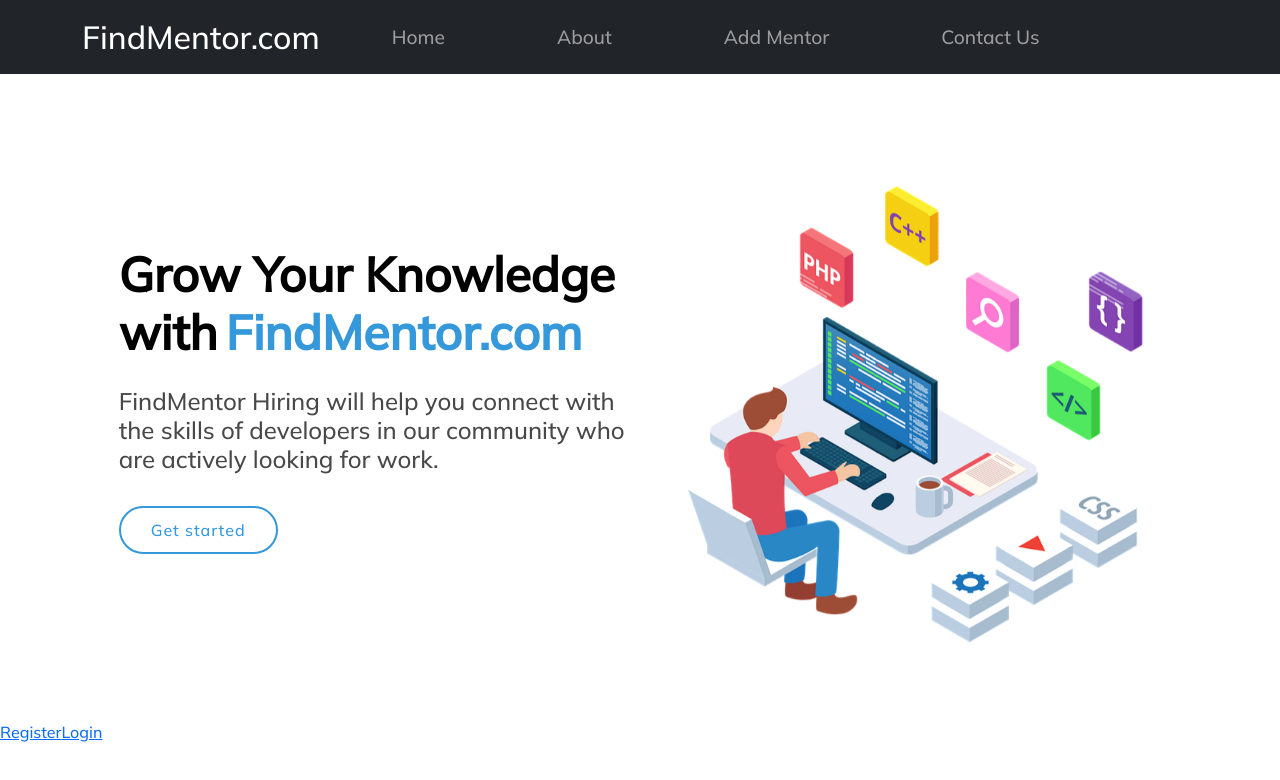
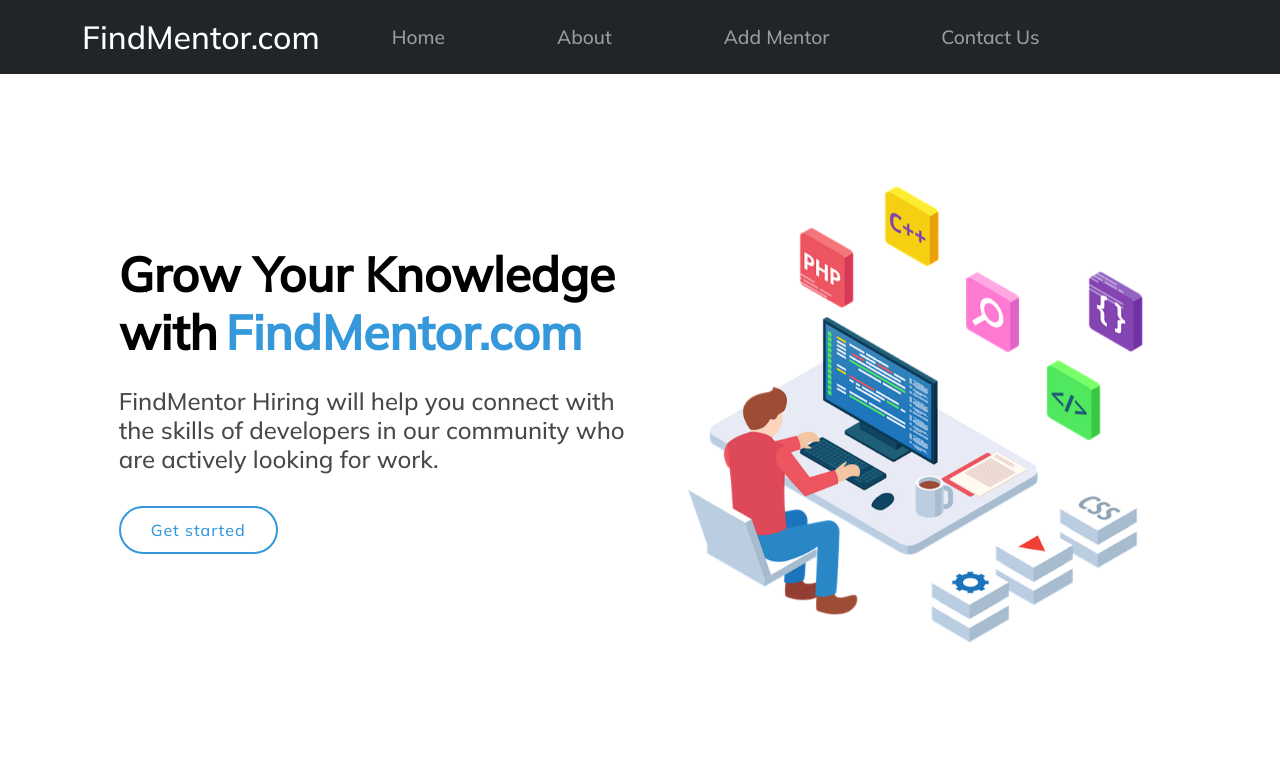
Before and after one commit to anurickster/mentor-search, a React (Create React App) app: page /about in a window 1280 px wide. Shown: the top 780 px of the page. Built offline with nearby package versions, Linux system fonts and the light colour scheme.

Commit message:
removed register login links, bootstrap links from html bcz they installed in react

```diff
--- a/src/App.css
+++ b/src/App.css
@@ -1,8 +1,8 @@
-@import url("https://fonts.googleapis.com/css2?family=Mulish:ital,wght@0,200;0,300;0,500;1,300&display=swap");
+@import url('https://fonts.googleapis.com/css2?family=Mulish:ital,wght@0,200;0,300;0,500;1,300&display=swap');
 
 * {
   margin: 0;
   padding: 0;
   box-sizing: border-box;
-  font-family: "Mulish", sans-serif;
+  font-family: 'Mulish', sans-serif;
 }
--- a/src/App.js
+++ b/src/App.js
@@ -1,26 +1,13 @@
-// <<<<<<< HEAD
 import React from 'react';
 import './App.css';
 import 'bootstrap/dist/css/bootstrap.min.css';
-
-import { BrowserRouter as Router, Route, Link, Routes } from 'react-router-dom';
+import { BrowserRouter as Router, Route, Routes } from 'react-router-dom';
 import Homepage from './Components/Homepage/Homepage';
 import Addmentor from './Components/Addmentor/Addmentor';
 import Aboutpage from './Components/Aboutpage/Aboutpage';
 import Login from './Components/Loginpage/Login';
 import Register from './Components/Register/Register';
 import Contactpage from './Components/Contactpage/Contactpage';
-// =======
-// import './App.css';
-// import { BrowserRouter as Router, Route, Routes } from 'react-router-dom';
-// import Homepage from './Components/Homepage/Homepage';
-// import Addmentor from './Components/Addmentor/Addmentor';
-// import Aboutpage from './Components/Aboutpage/Aboutpage';
-// import Login from './Components/Loginpage/Login';
-// import Contactpage from './Components/Contactpage/Contactpage';
-// import React from 'react';
-// import './App.css';
-// >>>>>>> 2c714f5d7d308180736a530abd35dc9f381749a2
 
 function App() {
   return (
@@ -34,8 +21,6 @@ function App() {
           <Route path='/addmentor' element={<Addmentor />} />
           <Route path='/Contact' element={<Contactpage />} />
         </Routes>
-        <Link to='/register'>Register</Link>
-        <Link to='/'>Login</Link>
       </>
     </Router>
   );
```
Also changed, not shown: src/Components/Aboutpage/Aboutpage.js (+4 -5 lines).
